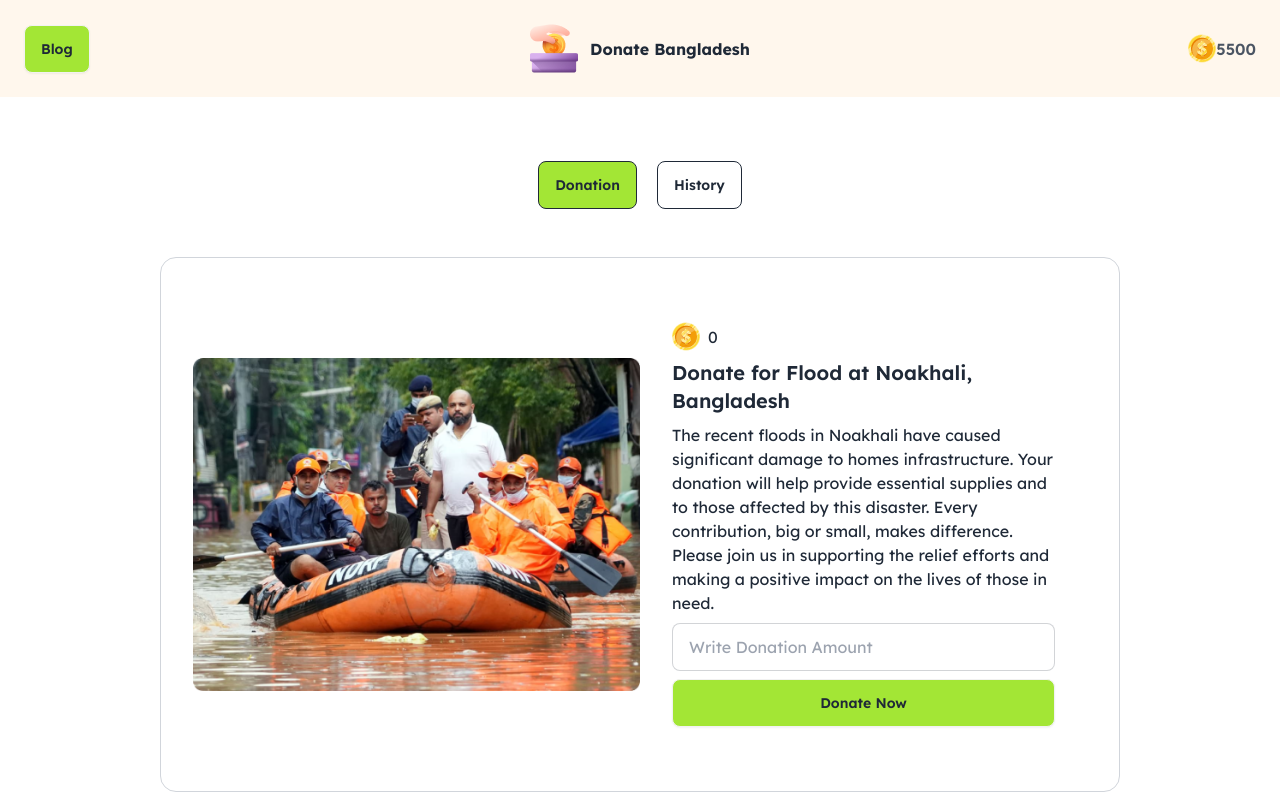
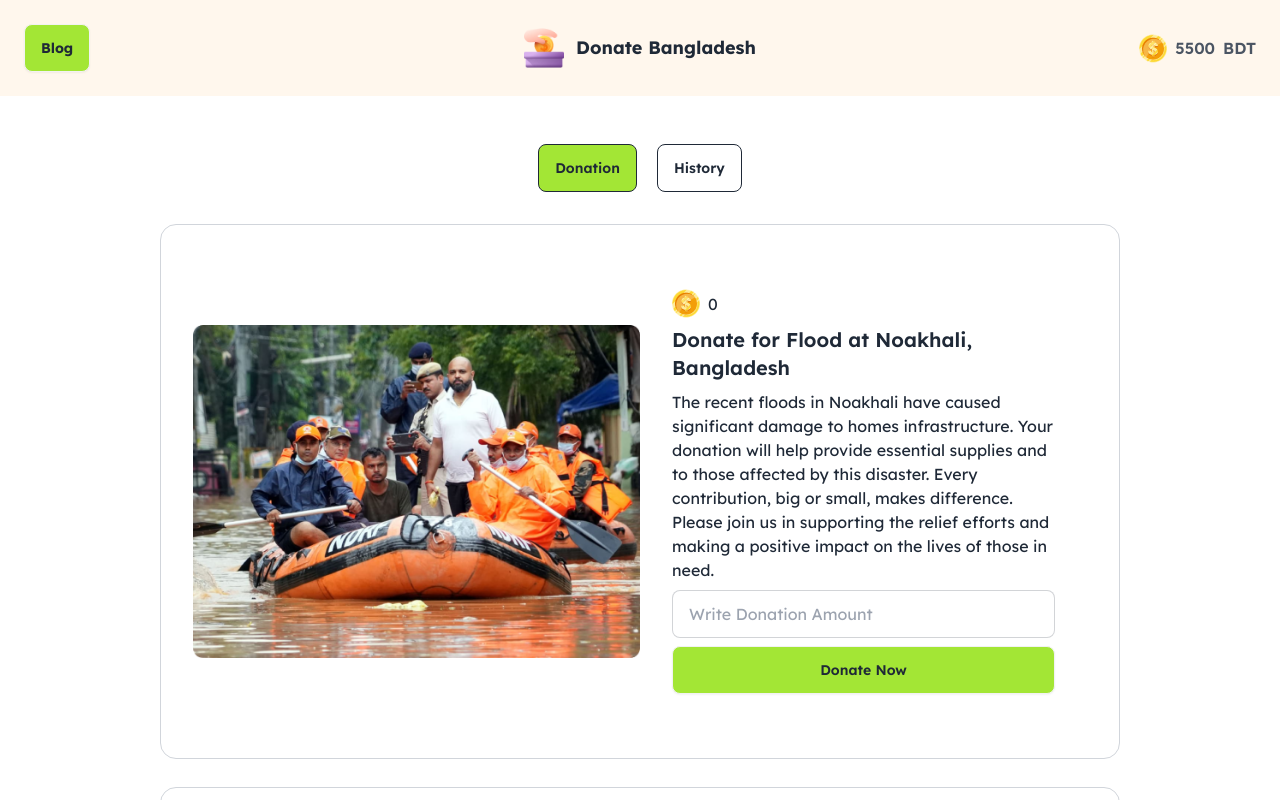
Before and after one commit to Anik-Sarkar-01/B-10-Assignment-05, a plain HTML site: page index.html in a window 1280 px wide. Shown: the top 800 px of the page. Drawn offline with nearby package versions, Linux system fonts and the light colour scheme.

Commit message:
navbar modified

```diff
--- a/index.html
+++ b/index.html
@@ -5,36 +5,45 @@
     <meta charset="UTF-8">
     <meta name="viewport" content="width=device-width, initial-scale=1.0">
     <title>Donate Bangladesh</title>
+    <!-- favicon -->
+    <link rel="shortcut icon" href="./assets/logo.png" type="image/x-icon">
+    <!-- css file -->
     <link rel="stylesheet" href="styles/styles.css">
+    <!-- daisyUI css file + tailwind css cdn -->
     <link href="https://cdn.jsdelivr.net/npm/daisyui@4.12.14/dist/full.min.css" rel="stylesheet" type="text/css" />
     <script src="https://cdn.tailwindcss.com"></script>
 </head>
 
 <body class="lexend-font">
-
-    <section class="sticky top-0 z-50 backdrop-filter backdrop-blur-lg">
-        <div class="navbar bg-orange-50 p-6">
+    <!-- header starts here -->
+    <header class="sticky top-0 z-50 backdrop-filter backdrop-blur-lg">
+        <!-- navbar starts here -->
+        <nav class="navbar bg-orange-50 p-6">
             <div class="navbar-start ">
-                <a id="blog-btn" class="btn bg-lime-400">Blog</a>
+                <a id="blog-btn" class="btn bg-lime-400 font-bold">Blog</a>
             </div>
-            <div class="navbar-center flex items-center space-x-3">
-                <img src="./assets/logo.png" alt="logo of donate bangladesh">
-                <p class="font-bold">Donate Bangladesh</p>
+            <div class="navbar-center flex flex-col lg:flex-row justify-center items-center space-x-3">
+                <img class="w-2/12 lg:w-1/6" src="./assets/logo.png" alt="logo of donate bangladesh">
+                <p class="font-bold text-sm lg:text-lg">Donate Bangladesh</p>
             </div>
-            <div class="navbar-end">
+            <div class="navbar-end flex flex-col lg:flex-row lg:space-x-2">
                 <img src="./assets/coin.png" alt="">
                 <p id="total-money-on-account" class="font-semibold text-gray-600">5500</p>
+                <span class="font-semibold text-gray-600">BDT</span>
             </div>
+        </nav>
+        <!-- navbar ends here -->
 
-        </div>
-
-        <div class="lg:flex justify-center items-center gap-5 mt-12 mb-8 p-4">
+        <!-- banner starts here -->
+        <div class="flex justify-center items-center gap-5 mt-12 mb-8">
             <a id="donation-btn" class="btn btn-outline bg-lime-400">Donation</a>
             <a id="history-btn" class="btn btn-outline">History</a>
         </div>
-    </section>
+        <!-- banner ends here -->
+    </header>
+    <!-- header ends here -->
 
-
+    <!-- main starts here -->
     <section id="cards-section" class="space-y-7 mb-16">
         <div class="card lg:card-side items-center mx-auto bg-base-100 w-3/4 border border-gray-300 p-8">
             <div class="w-1/2">
@@ -123,6 +132,7 @@
             <button id="closeModal" class="btn btn-active font-bold">Close Confirmation</button>
         </div>
     </section>
+    <!-- main ends here -->
 
 
     <footer class="footer bg-orange-50 h-28">
--- a/styles/styles.css
+++ b/styles/styles.css
@@ -1,6 +1,8 @@
+/* google font */
+/* font-family: "Lexend", serif; */
 @import url('https://fonts.googleapis.com/css2?family=Lexend:wght@100..900&display=swap');
 
 .lexend-font {
-    font-family: "Lexend", sans-serif;
+    font-family: "Lexend", serif;
     font-weight: 400;
 }
```
